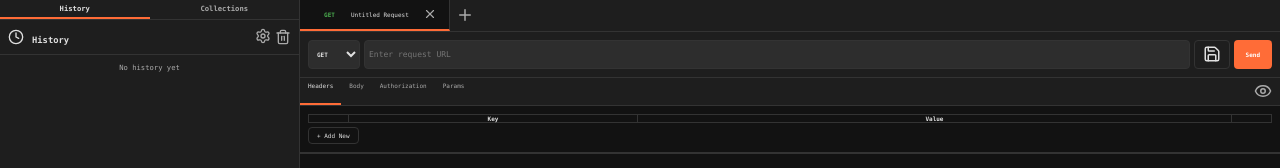
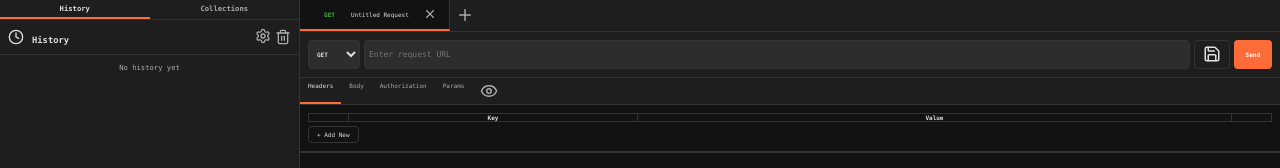
Before and after one commit to mayugoro/ekstensi-api-client, a React (Vite) app: page / in a window 1280 px wide. Shown: the top 168 px of the page. Built offline with nearby package versions, Linux system fonts and the light colour scheme.

Commit message:
style: move blur toggle button next to params tab

```diff
--- a/src/components/RequestEditor.tsx
+++ b/src/components/RequestEditor.tsx
@@ -65,7 +65,7 @@ export const RequestEditor: React.FC<Props> = ({ request, onChange, language })
         <div className={`section-tab ${activeTab === 'auth' ? 'active' : ''}`} onClick={() => setActiveTab('auth')}>{t(language, 'authTab')}</div>
         <div className={`section-tab ${activeTab === 'params' ? 'active' : ''}`} onClick={() => setActiveTab('params')}>{t(language, 'paramsTab')}</div>
         <div
-          style={{ marginLeft: 'auto', padding: '0.5rem 1rem', cursor: 'pointer', color: 'var(--text-secondary)' }}
+          style={{ display: 'flex', alignItems: 'center', padding: '0.5rem 1rem', cursor: 'pointer', color: 'var(--text-secondary)' }}
           onClick={() => setIsBlurred(!isBlurred)}
           title={isBlurred ? "Unblur contents" : "Blur contents"}
         >
```
